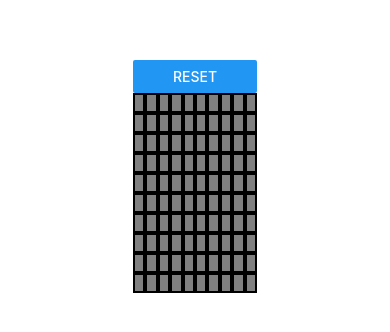
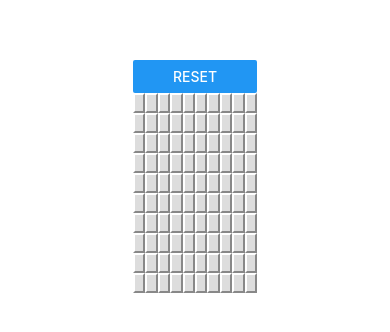
Before and after one commit to funkjunky/minesweeper, a React Native app: screen / in a window 390 px wide. Shown: the part 246-578 px from the top of the page. Built offline with nearby package versions, Linux system fonts and the light colour scheme.

Commit message:
Added windows style borders

```diff
--- a/Minesweeper/Square.jsx
+++ b/Minesweeper/Square.jsx
@@ -2,8 +2,23 @@ import { Pressable, Text } from 'react-native';
 
 const Square = ({ square: { hasMine, minesAround, cleared }, clearSquare }) => {
   const title = hasMine ? 'x' : minesAround;
+  let style = {
+    flexDirection: 'row',
+    backgroundColor: '#DDD',
+    border: 'solid 2px #DDD',
+  };
+  if (!cleared) {
+    style = {
+      ...style,
+      border: undefined,
+      borderLeft: 'solid 2px #FFF',
+      borderTop: 'solid 2px #FFF',
+      borderRight: 'solid 2px #888',
+      borderBottom: 'solid 2px #888',
+    };
+  }
   return (
-    <Pressable onPress={clearSquare} style={{flexDirection: 'row', backgroundColor: 'gray', border: 'solid 2px black'}}>
+    <Pressable onPress={clearSquare} style={style}>
       <Text style={{fontFamily: 'monospace'}}>{cleared ? title : ' '}</Text>
     </Pressable>
   );
```
